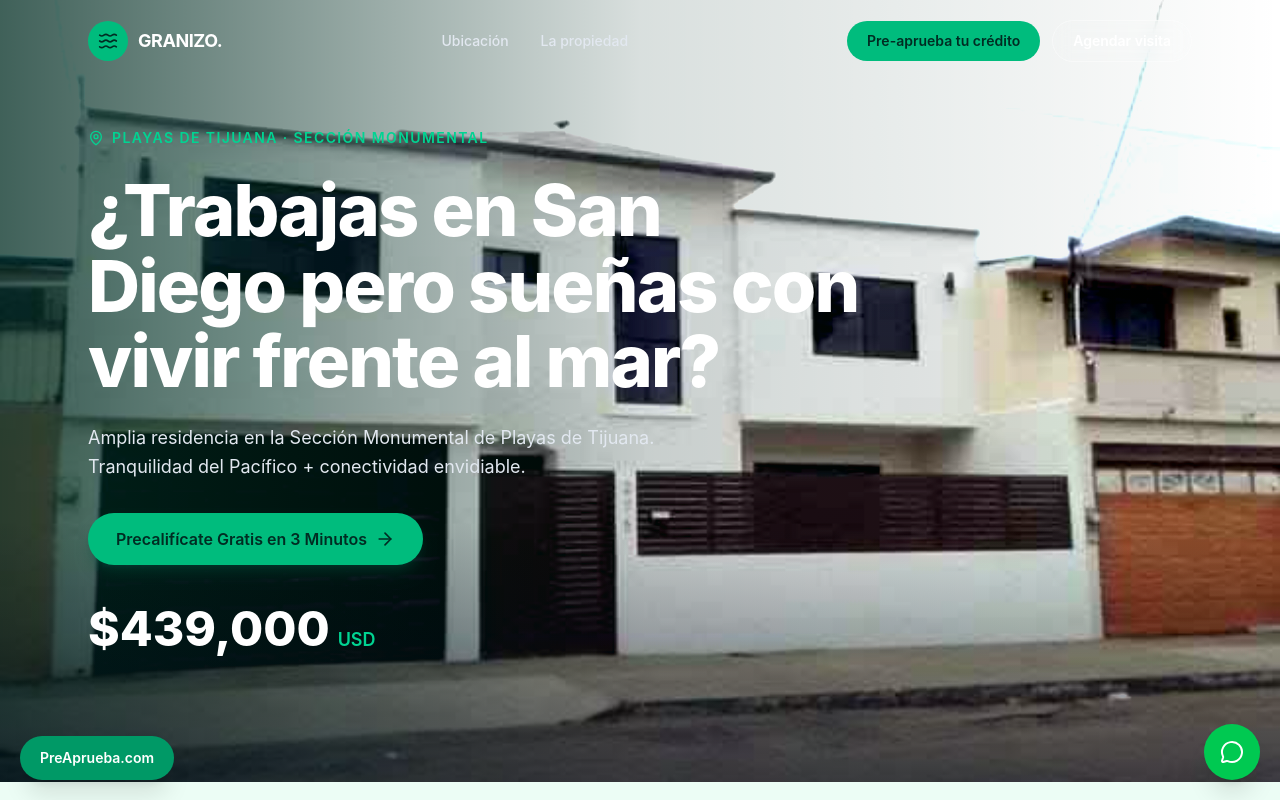
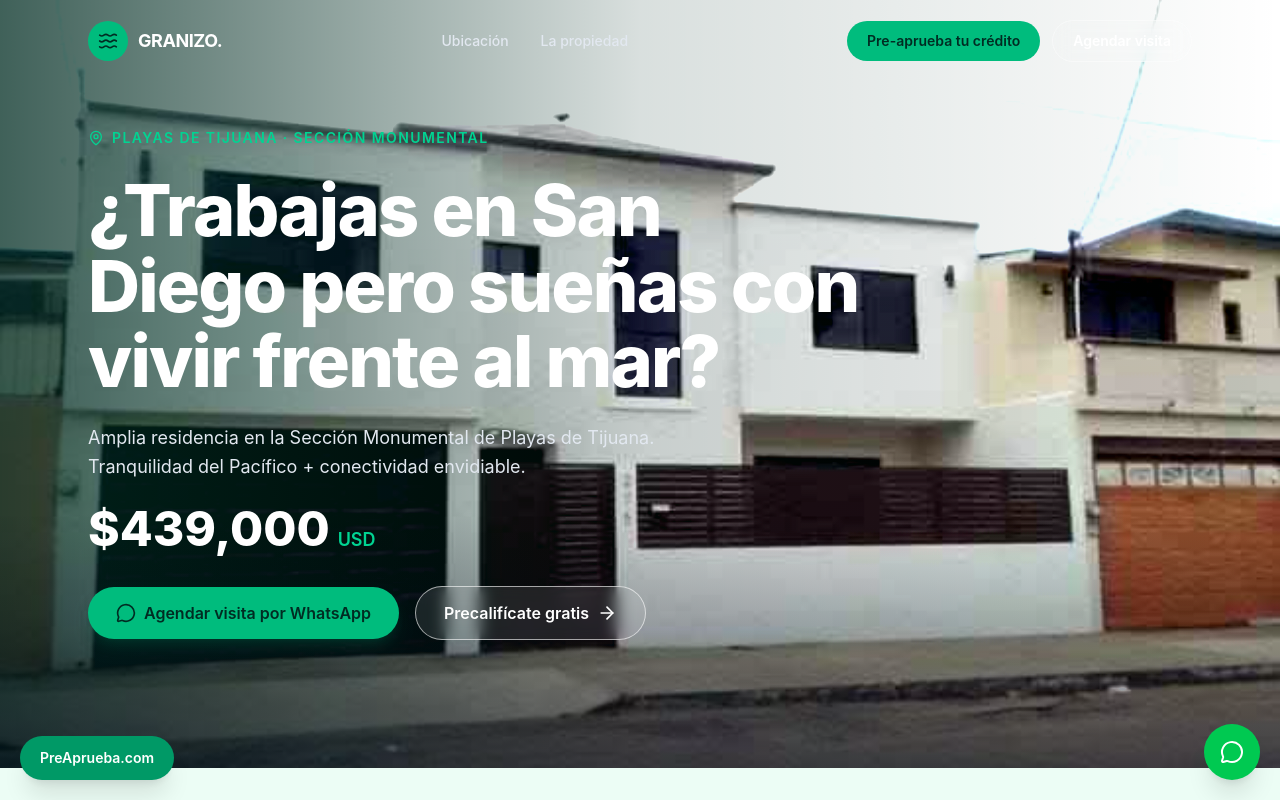
Before and after one commit to amconsultingandservicessc-byte/Granizo-Landing, a Next.js app: page / in a window 1280 px wide. Shown: the top 800 px of the page. Built offline with nearby package versions, Linux system fonts and the light colour scheme.

Commit message:
Hero: CTA principal a WhatsApp, precio antes de los botones, quita promesa de 3 minutos

```diff
--- a/components/hero.tsx
+++ b/components/hero.tsx
@@ -1,13 +1,8 @@
 "use client"
 
 import { motion } from "framer-motion"
-import { ArrowRight, MapPin } from "lucide-react"
-import { PREAPRUEBA_URL } from "@/lib/links"
-
-function scrollToContacto() {
-  const el = document.getElementById("contacto")
-  if (el) el.scrollIntoView({ behavior: "smooth" })
-}
+import { ArrowRight, MapPin, MessageCircle } from "lucide-react"
+import { PREAPRUEBA_URL, WHATSAPP_URL } from "@/lib/links"
 
 export function Hero() {
   return (
@@ -60,27 +55,38 @@ export function Hero() {
           initial={{ opacity: 0, y: 24 }}
           animate={{ opacity: 1, y: 0 }}
           transition={{ duration: 0.7, delay: 0.3 }}
-          className="mt-2 flex flex-col flex-wrap items-start gap-4 sm:flex-row sm:items-center"
+          className="flex items-baseline gap-2"
         >
-          <button
-            onClick={scrollToContacto}
-            className="inline-flex items-center justify-center gap-2 rounded-full bg-emerald-500 px-7 py-3.5 text-base font-semibold text-emerald-950 shadow-lg shadow-emerald-900/40 transition-colors hover:bg-emerald-400"
-          >
-            Precalifícate Gratis en 3 Minutos
-            <ArrowRight className="h-5 w-5" />
-          </button>
+          <span className="text-4xl font-extrabold text-white sm:text-5xl">
+            $439,000
+          </span>
+          <span className="text-lg font-semibold text-emerald-400">USD</span>
         </motion.div>
 
         <motion.div
           initial={{ opacity: 0, y: 24 }}
           animate={{ opacity: 1, y: 0 }}
           transition={{ duration: 0.7, delay: 0.4 }}
-          className="mt-4 flex items-baseline gap-2"
+          className="mt-2 flex flex-col items-stretch gap-4 sm:flex-row sm:items-center"
         >
-          <span className="text-4xl font-extrabold text-white sm:text-5xl">
-            $439,000
-          </span>
-          <span className="text-lg font-semibold text-emerald-400">USD</span>
+          <a
+            href={WHATSAPP_URL}
+            target="_blank"
+            rel="noopener noreferrer"
+            className="inline-flex items-center justify-center gap-2 rounded-full bg-emerald-500 px-7 py-3.5 text-base font-semibold text-emerald-950 shadow-lg shadow-emerald-900/40 transition-colors hover:bg-emerald-400"
+          >
+            <MessageCircle className="h-5 w-5" />
+            Agendar visita por WhatsApp
+          </a>
+          <a
+            href={PREAPRUEBA_URL}
+            target="_blank"
+            rel="noopener noreferrer"
+            className="inline-flex items-center justify-center gap-2 rounded-full border border-white/60 bg-white/10 px-7 py-3.5 text-base font-semibold text-white backdrop-blur-sm transition-colors hover:bg-white/20"
+          >
+            Precalifícate gratis
+            <ArrowRight className="h-5 w-5" />
+          </a>
         </motion.div>
       </div>
     </section>
```
